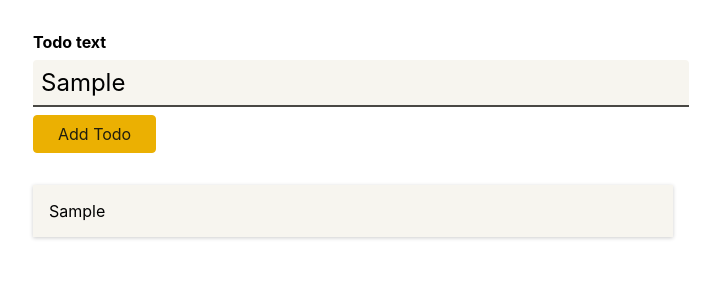
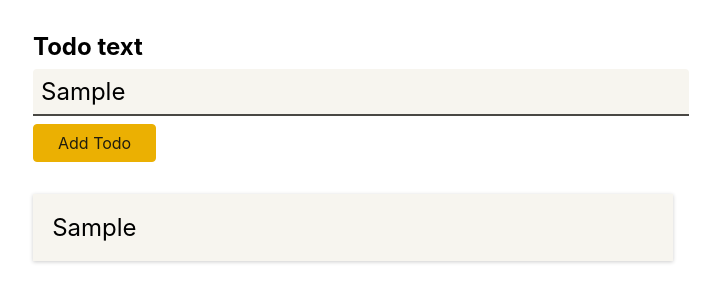
Before and after one commit to Gilson96/to-do, a React (Create React App) app: page / in a window 1280 px wide. Both pictures are taken after typing "Sample" into the empty fields and a click on the button "Add Todo". Shown: the top 302 px of the page, without its empty margins (287-1007 px from the left). Built offline with nearby package versions, Linux system fonts and the light colour scheme.

Commit message:
Added new styles

```diff
--- a/src/components/NewTodo.module.css
+++ b/src/components/NewTodo.module.css
@@ -8,6 +8,7 @@
     display: block;
     font-weight: bold;
     margin-bottom: 0.5rem;
+    font-size: 1.5rem;
   }
 
   .form input {
--- a/src/components/TodoItem.module.css
+++ b/src/components/TodoItem.module.css
@@ -1,6 +1,18 @@
 .item {
     margin: 1rem 0;
     box-shadow: 0 1px 4px rgba(0, 0, 0, 0.2);
-    padding: 1rem;
+    padding: 3%;
     background-color: #f7f5ef;
+    display: flex;
+    align-items: center;
+    justify-content: space-between;
+    font-size: 1.5rem;
+
 }
+
+.close{
+    font-size: 1.5rem;
+    color: red;
+    margin-right: 1%;
+    cursor: pointer;
+}
```
